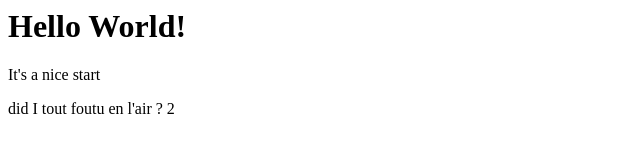
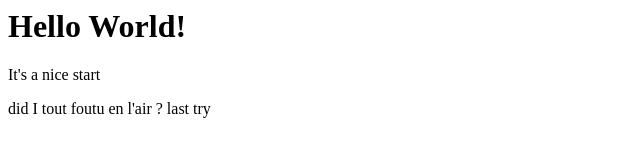
Before and after one commit to denispilet/TestGit, a plain HTML site: page index.html in a window 1280 px wide. Shown: the full height of the page, 0-640 px from the left. Drawn offline with Linux system fonts and the light colour scheme.

Commit message:
last try

```diff
--- a/index.html
+++ b/index.html
@@ -3,6 +3,6 @@
 	<body>
 		<h1>Hello World!</h1>
 		<p>It's a nice start</p>
-		<p>did I tout foutu en l'air ? 2</p>
+		<p>did I tout foutu en l'air ? last try</p>
 	</body>
 </html>
```
